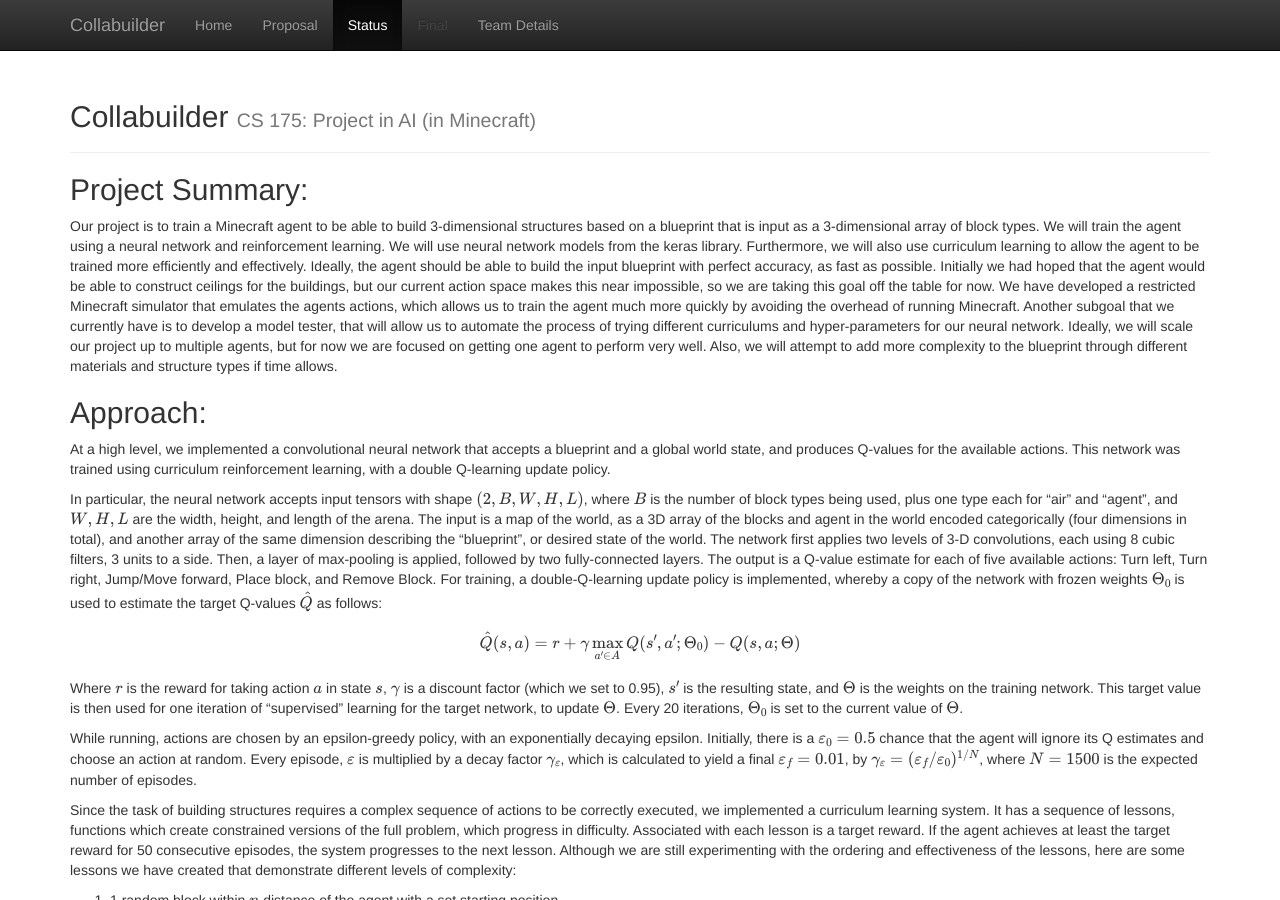
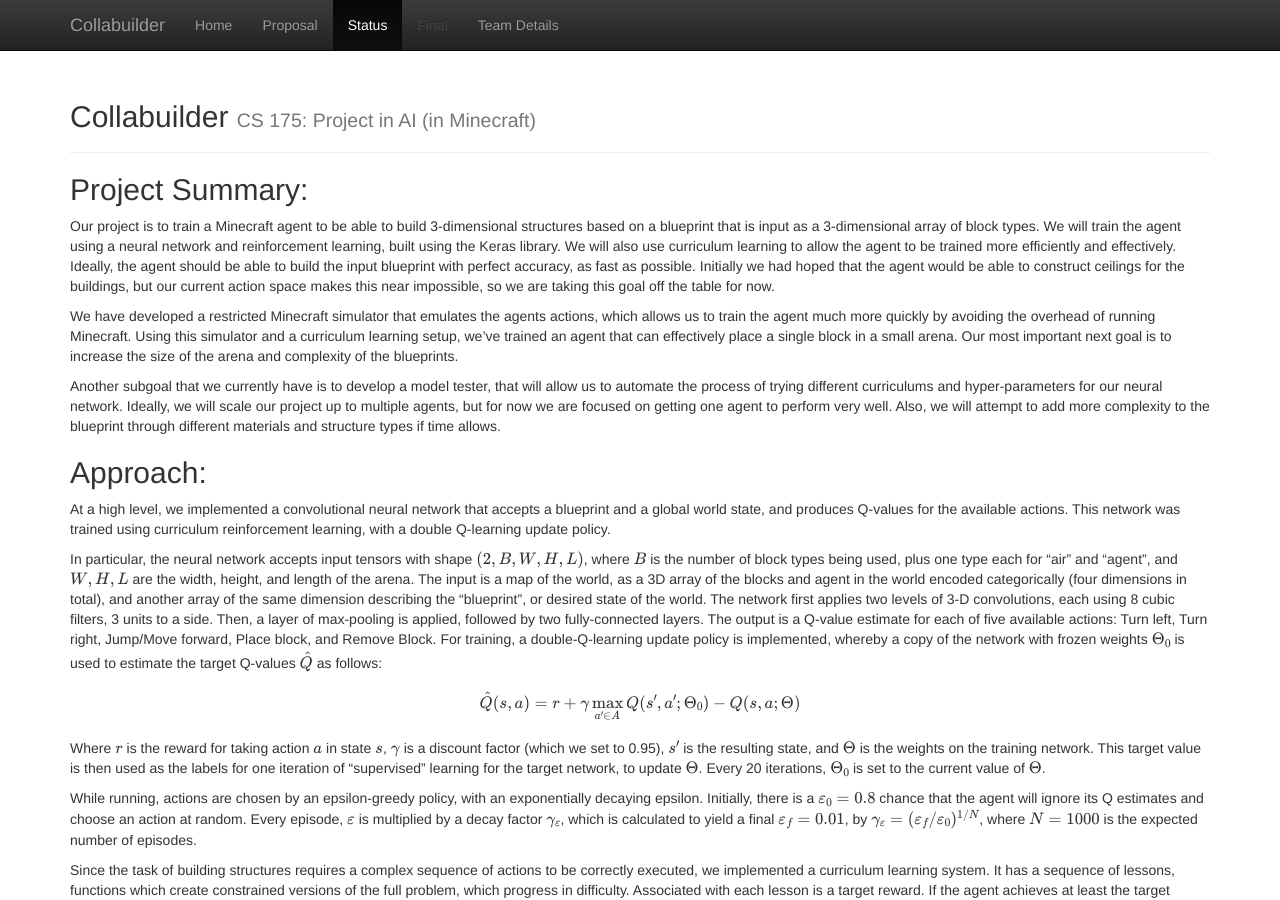
Before and after one commit to SurajSSingh/Collabuilder, a Jekyll site: the page built from docs/status.md, in a window 1280 px wide and 900 px high. Built offline with Jekyll 4.4.1, drawn with Linux system fonts in a browser that asks for light colours; formulas are drawn with MathJax 3; some of the changed text lies outside the part shown.

Commit message:
Final few updates to status report.

```diff
--- a/docs/status.md
+++ b/docs/status.md
@@ -5,7 +5,11 @@
 
 ## Project Summary:
 
-Our project is to train a Minecraft agent to be able to build 3-dimensional structures based on a blueprint that is input as a 3-dimensional array of block types. We will train the agent using a neural network and reinforcement learning. We will use neural network models from the keras library. Furthermore, we will also use curriculum learning to allow the agent to be trained more efficiently and effectively. Ideally, the agent should be able to build the input blueprint with perfect accuracy, as fast as possible. Initially we had hoped that the agent would be able to construct ceilings for the buildings, but our current action space makes this near impossible, so we are taking this goal off the table for now. We have developed a restricted Minecraft simulator that emulates the agents actions, which allows us to train the agent much more quickly by avoiding the overhead of running Minecraft. Another subgoal that we currently have is to develop a model tester, that will allow us to automate the process of trying different curriculums and hyper-parameters for our neural network. Ideally, we will scale our project up to multiple agents, but for now we are focused on getting one agent to perform very well. Also, we will attempt to add more complexity to the blueprint through different materials and structure types if time allows.
+Our project is to train a Minecraft agent to be able to build 3-dimensional structures based on a blueprint that is input as a 3-dimensional array of block types. We will train the agent using a neural network and reinforcement learning, built using the Keras library. We will also use curriculum learning to allow the agent to be trained more efficiently and effectively. Ideally, the agent should be able to build the input blueprint with perfect accuracy, as fast as possible. Initially we had hoped that the agent would be able to construct ceilings for the buildings, but our current action space makes this near impossible, so we are taking this goal off the table for now.
+
+We have developed a restricted Minecraft simulator that emulates the agents actions, which allows us to train the agent much more quickly by avoiding the overhead of running Minecraft. Using this simulator and a curriculum learning setup, we've trained an agent that can effectively place a single block in a small arena. Our most important next goal is to increase the size of the arena and complexity of the blueprints.
+
+Another subgoal that we currently have is to develop a model tester, that will allow us to automate the process of trying different curriculums and hyper-parameters for our neural network. Ideally, we will scale our project up to multiple agents, but for now we are focused on getting one agent to perform very well. Also, we will attempt to add more complexity to the blueprint through different materials and structure types if time allows.
 
 
 ## Approach:
@@ -18,9 +22,9 @@
 
 $$ \hat{Q}(s, a) = r + \gamma \max_{a' \in A}Q(s’, a' ; \Theta_0) - Q(s, a; \Theta) $$
 
-Where $$r$$ is the reward for taking action $$a$$ in state $$s$$, $$ \gamma $$ is a discount factor (which we set to 0.95), $$s’$$ is the resulting state, and $$\Theta$$ is the weights on the training network. This target value is then used for one iteration of "supervised" learning for the target network, to update $$\Theta$$. Every 20 iterations, $$ \Theta_0 $$ is set to the current value of $$ \Theta $$.
+Where $$r$$ is the reward for taking action $$a$$ in state $$s$$, $$ \gamma $$ is a discount factor (which we set to 0.95), $$s’$$ is the resulting state, and $$\Theta$$ is the weights on the training network. This target value is then used as the labels for one iteration of "supervised" learning for the target network, to update $$\Theta$$. Every 20 iterations, $$ \Theta_0 $$ is set to the current value of $$ \Theta $$.
 
-While running, actions are chosen by an epsilon-greedy policy, with an exponentially decaying epsilon. Initially, there is a $$ \varepsilon_0 = 0.5 $$ chance that the agent will ignore its Q estimates and choose an action at random. Every episode, $$ \varepsilon $$ is multiplied by a decay factor $$ \gamma_{\varepsilon} $$, which is calculated to yield a final $$ \varepsilon_f = 0.01 $$, by $$ \gamma_\varepsilon = (\varepsilon_f / \varepsilon_0)^{1/N} $$, where $$ N = 1500 $$ is the expected number of episodes.
+While running, actions are chosen by an epsilon-greedy policy, with an exponentially decaying epsilon. Initially, there is a $$ \varepsilon_0 = 0.8 $$ chance that the agent will ignore its Q estimates and choose an action at random. Every episode, $$ \varepsilon $$ is multiplied by a decay factor $$ \gamma_{\varepsilon} $$, which is calculated to yield a final $$ \varepsilon_f = 0.01 $$, by $$ \gamma_\varepsilon = (\varepsilon_f / \varepsilon_0)^{1/N} $$, where $$ N = 1000 $$ is the expected number of episodes.
 
 Since the task of building structures requires a complex sequence of actions to be correctly executed, we implemented a curriculum learning system. It has a sequence of lessons, functions which create constrained versions of the full problem, which progress in difficulty. Associated with each lesson is a target reward. If the agent achieves at least the target reward for 50 consecutive episodes, the system progresses to the next lesson. Although we are still experimenting with the ordering and effectiveness of the lessons, here are some lessons we have created that demonstrate different levels of complexity:
 1. 1 random block within $$ n $$ distance of the agent with a set starting position
@@ -46,13 +50,13 @@
 
 ![Reward Plot](https://drive.google.com/uc?id=16YhjvOQxChReyeVbsRbH_q8q8Bwsb2Jz)
 
-One can see that the agent begins with highly variable, mostly negative rewards, as it behaves mostly randomly. Over time, it learns how to stay in the arena (thereby avoiding large penalties), and by about episode 500, begins to consistently complete the mission and earn high rewards. By about episode 650, the agent is consistently earning nearly perfect scores, and as its $$ \varepsilon $$ value decreases, it more consistently completes the mission, until around 700 episodes, when it completes the mission enough times to pass on to the next lesson. At this point (the dashed vertical line), it's rewards drop sharply back to the baseline, since it is encountering entirely new worlds, and because its $$ \varepsilon $$ value is reset to $$ \varepsilon_0 $$, so it again behaves highly randomly. This time, the increase in reward per episode is due almost entirely to the $$ \varepsilon $$ decay, and the agent achieves nearly optimal behavior by \~1200 further episodes.
+One can see that the agent begins with highly variable, mostly negative rewards, as it behaves mostly randomly. Over time, it learns how to stay in the arena (thereby avoiding large penalties), and by about episode 500, begins to consistently complete the mission and earn high rewards. By about episode 650, the agent is consistently earning nearly perfect scores, and as its $$ \varepsilon $$ value decreases, it more consistently completes the mission, until around 700 episodes, when it completes the mission enough times to pass on to the next lesson. At this point (the dashed vertical line), it's rewards drop sharply back to the baseline, since it is encountering entirely new worlds, and because its $$ \varepsilon $$ value is reset to $$ \varepsilon_0 $$, it again behaves highly randomly. This time, the increase in reward per episode is due almost entirely to the $$ \varepsilon $$ decay, and the agent achieves nearly optimal behavior by \~1200 further episodes.
 
 Another important metric is the accuracy with which the agent is able to construct the blueprint. We can easily calculate the amount of correct and incorrect blocks placed by the agent by comparing the minecraft world state with the blueprint. It is very important to us that our agent is not placing blocks where they do not belong, and following the input blueprint perfectly. Achieving and maintaining perfect accuracy with increasing complexity of models is a key metric when evaluating the success of our project. Currently, we demand the agent place blocks with perfect accuracy to pass the first and second lessons, so we know the agent was able to do this for both lessons.
 
 ### Qualitative
 
-The complexity of the blueprints that our agent is able to build is another key metric that will determine the success of our project. Building structures that are tall with random walls would be the current goal. Since the curriculum slowly increases the complexity of the blueprints, measuring lessons completed is basically a quantitative way to gauge this otherwise qualitative metric. At present, we haven't trained or evaluated the agent on blueprints with multiple blocks, so it scores poorly on this metric. Here are some of the lessons that we have used, that can illustrate how complexity can increase.
+The complexity of the blueprints that our agent is able to build is another key metric that will determine the success of our project. Building structures that are tall with random walls would be the current goal. Since the curriculum slowly increases the complexity of the blueprints, measuring lessons completed is basically a quantitative way to gauge this otherwise qualitative metric. At present, we haven't trained or evaluated the agent on blueprints with multiple blocks, so it scores poorly on this metric. Here are some of the lessons that we have built, that can illustrate how complexity can increase.
 
 A 2D blueprint with a single block placed within n units of the agent, with a set starting position
 
```
